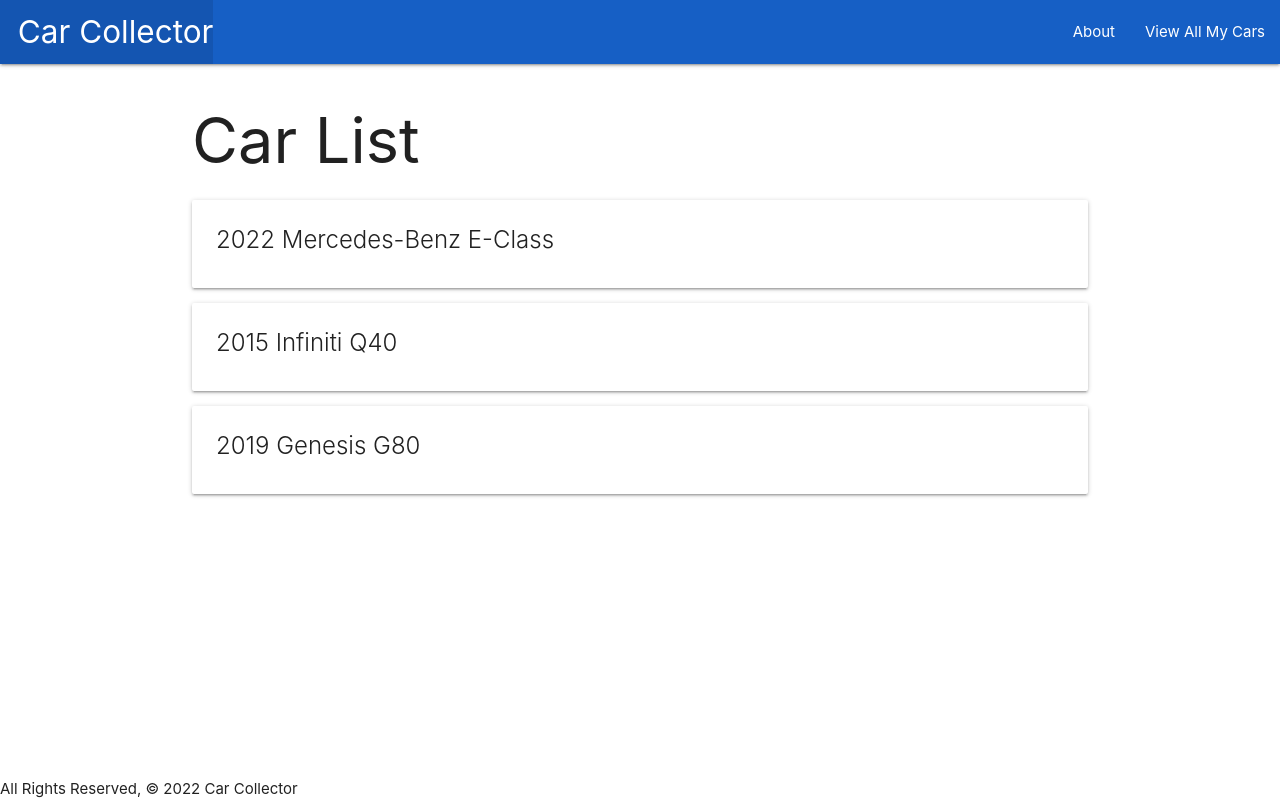
After one commit to Lfreeds/carcollector, a Django app: page /cars/ in a window 1280 px wide. The commit adds this page. Run offline with Django 4.2, Linux system fonts and the light colour scheme.

Commit message:
add cars model, index cars

```diff
--- a/main_app/templates/base.html
+++ b/main_app/templates/base.html
@@ -30,7 +30,7 @@
           </ul>
           <ul class="right">
             <li><a href="/about">About</a></li>
-            <li><a href="/cats">View All My Cars</a></li>
+            <li><a href="/cars">View All My Cars</a></li>
           </ul>
         </div>
       </nav>
--- /dev/null
+++ b/main_app/templates/cars/index.html
@@ -0,0 +1,13 @@
+{% extends 'base.html' %} {% block content %}
+
+<h1>Car List</h1>
+
+{% for car in cars %}
+<div class="card">
+  <div class="card-content">
+    <span class="card-title"
+      >{{ car.year }} {{ car.make }} {{ car.model }}</span
+    >
+  </div>
+</div>
+{% endfor %} {% endblock %}
--- a/main_app/views.py
+++ b/main_app/views.py
@@ -1,5 +1,18 @@
 from django.shortcuts import render
 from django.http import HttpResponse
+
+class Car:
+    def __init__(self, make, model, year, colour):
+        self.make = make
+        self.model = model
+        self.year = year
+        self.colour = colour
+
+cars = [
+    Car('Mercedes-Benz', 'E-Class', '2022', 'red'),
+    Car('Infiniti', 'Q40', '2015', 'black'),
+    Car('Genesis', 'G80', '2019', 'white'),
+]
 
 # Create your views here.
 def home(request):
@@ -7,3 +20,6 @@ def home(request):
 
 def about(request):
     return render(request, 'about.html')
+
+def cars_index(request):
+    return render(request, 'cars/index.html', {'cars': cars })
```
